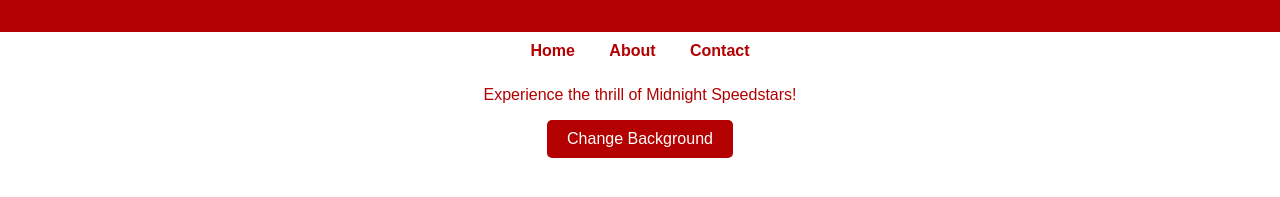
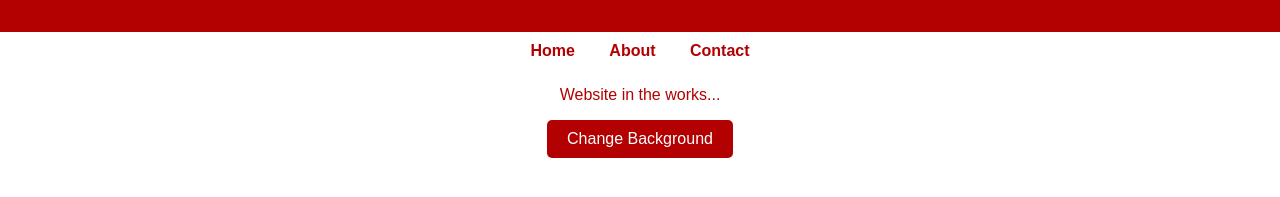
Before and after one commit to autrybp/midnightspeedstars, a plain HTML site: page index.html in a window 1280 px wide. Shown: the part 151-348 px from the top of the page. Drawn offline with Linux system fonts and the light colour scheme.

Commit message:
Update index.html

```diff
--- a/index.html
+++ b/index.html
@@ -65,7 +65,7 @@
         <a href="#contact">Contact</a>
     </nav>
     <main>
-        <p>Experience the thrill of Midnight Speedstars!</p>
+        <p>Website in the works...</p>
         <button id="changeColor">Change Background</button>
     </main>
     <script>
```
